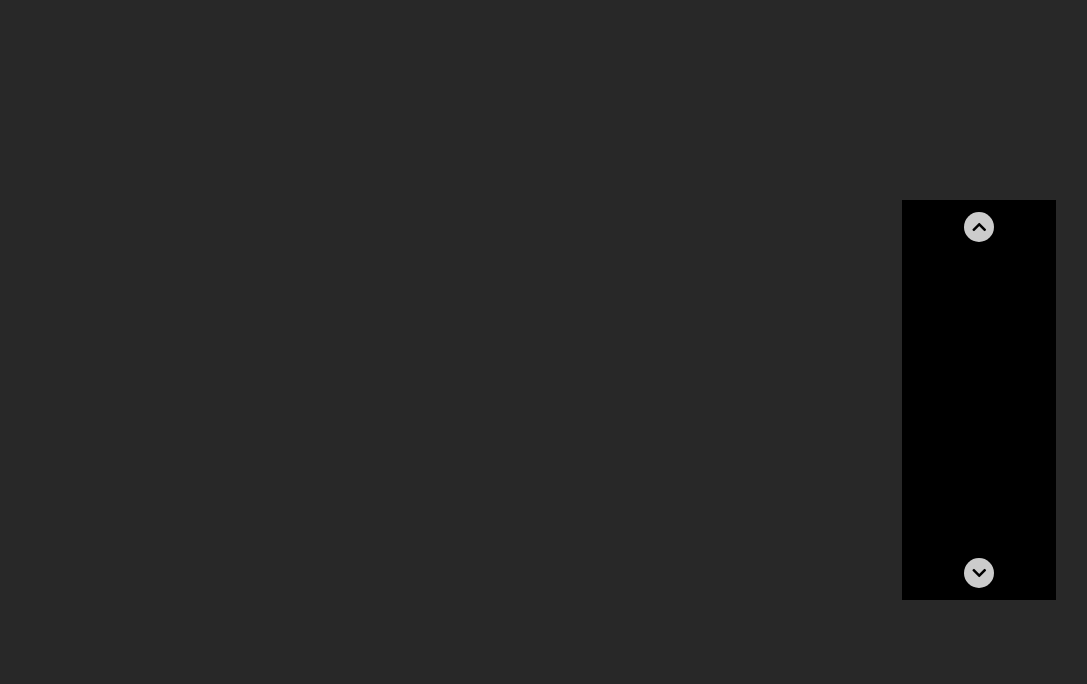
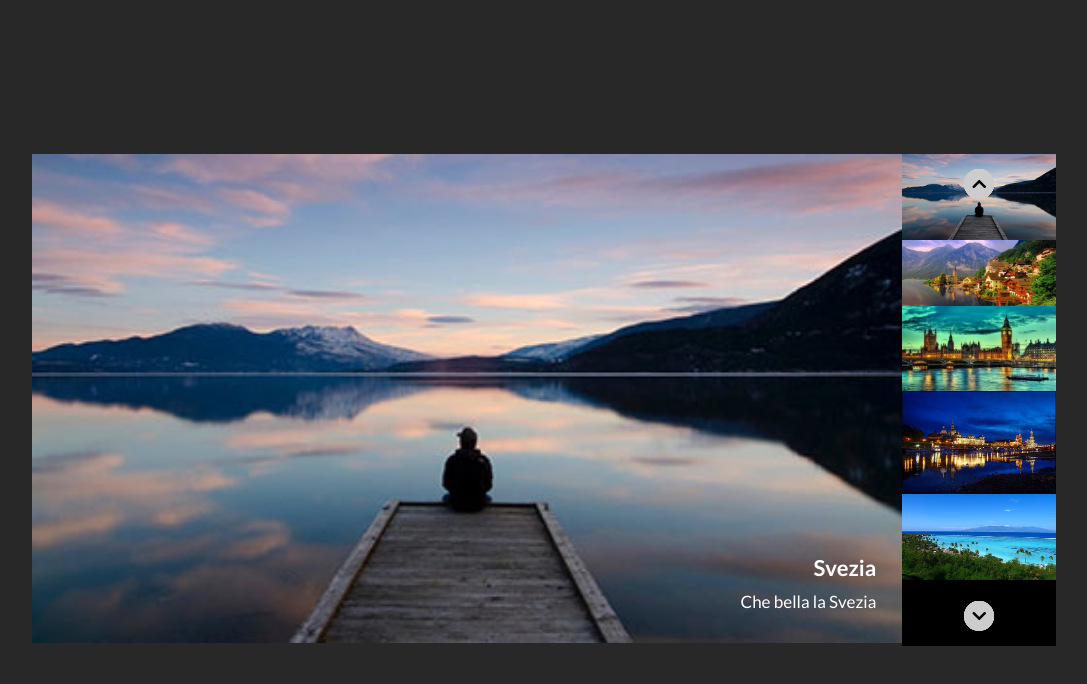
Before and after one commit to MarcoCusenza/vue-slider, a plain HTML site: page index.html in a window 1280 px wide. Shown: the whole page, without its empty margins (96-1183 px from the left). Drawn offline with nearby package versions, Linux system fonts and the light colour scheme.

Commit message:
logica funziona

```diff
--- a/css/style.css
+++ b/css/style.css
@@ -29,10 +29,6 @@ main{
     align-items: center;
     background-color:rgb(40, 40, 40);
 }
-
-#showcase, #library{
-    height: 400px;
-}
 /* /MAIN COMMONS */
 
 /* SHOWCASE */
@@ -43,7 +39,6 @@ main{
 
 #showcase .item-img{
     height: 100%;
-    display: none;
 }
 
 #showcase .text-box{
@@ -52,7 +47,6 @@ main{
     right: 3%;
     text-align: end;
     max-width: 50%;
-    display: none;
 }
 
 #showcase .text-box h2{
--- a/index.html
+++ b/index.html
@@ -27,29 +27,33 @@
         <!-- Showcase container-->
         <div id="showcase">
           <!-- Elemento immagine grande -->
-          <div v-for="(el, i) in elements" class="big-element">
+          <div v-for="(el, i) in elements" class="big-element" v-show="isActive(i)">
             <div class="item-img">
               <img :src="el.image" :alt="el.title">
             </div>
             <div class="text-box item-text">
               <h2>{{el.title}}</h2>
-              <p>${text[i]}</p>
+              <p>{{el.subtitle}}</p>
             </div>
           </div>
         </div>
 
         <!-- Library -->
         <div id="library">
+          <div v-for="(el, i) in elements" class="small-element">
             <!-- Immagini -->
-          <div id="img-box"></div>
+            <div id=" img-box">
+              <img :src="el.image" alt="el.title">
+            </div>
 
             <!-- Freccia su -->
-          <div id="su" class="arrow-up">
+            <div id="su" class="arrow-up" @click="goUp()">
               <i class="fas fa-chevron-up"></i>
             </div>
             <!-- Freccia giù -->
-          <div id="giu" class="arrow-down">
+            <div id="giu" class="arrow-down" @click="goDown()">
               <i class="fas fa-chevron-down"></i>
+            </div>
           </div>
         </div>
       </div>
--- a/js/script.js
+++ b/js/script.js
@@ -12,27 +12,53 @@ const app = new Vue({
       {
         image: "img/02.jpg",
         title: "Svizzera",
-        subtitle: "Che bella la Svizzera"
+        subtitle: "Che bella la Svizzera",
       },
       {
         image: "img/03.jpg",
         title: "Gran Bretagna",
-        subtitle: "Che bella la Gran Bretagna"
+        subtitle: "Che bella la Gran Bretagna",
       },
       {
         image: "img/04.jpg",
         title: "Germania",
-        subtitle: "Che bella la Germania"
+        subtitle: "Che bella la Germania",
       },
       {
         image: "img/05.jpg",
         title: "Paradise",
-        subtitle: "Che bella la Paradise"
+        subtitle: "Che bella la Paradise",
       },
     ],
+    // PROPRIETA
+    indexFocus: 0,
   },
   methods: {
+    isActive: function (i) {
+      if (this.indexFocus == i) {
+        return true;
+      }
+      return false;
+    },
 
+    goUp: function () {
+      if (this.indexFocus > 0) {
+        this.indexFocus--;
+
+      } else {
+        this.indexFocus = this.elements.length - 1;
+
+      }
+    },
+
+    goDown: function () {
+      if (this.indexFocus < this.elements.length - 1) {
+        this.indexFocus++;
+
+      } else {
+        this.indexFocus = 0;
+      }
+    },
   },
 });
 
```
Lines whose indentation alone changed are shown as unchanged.
